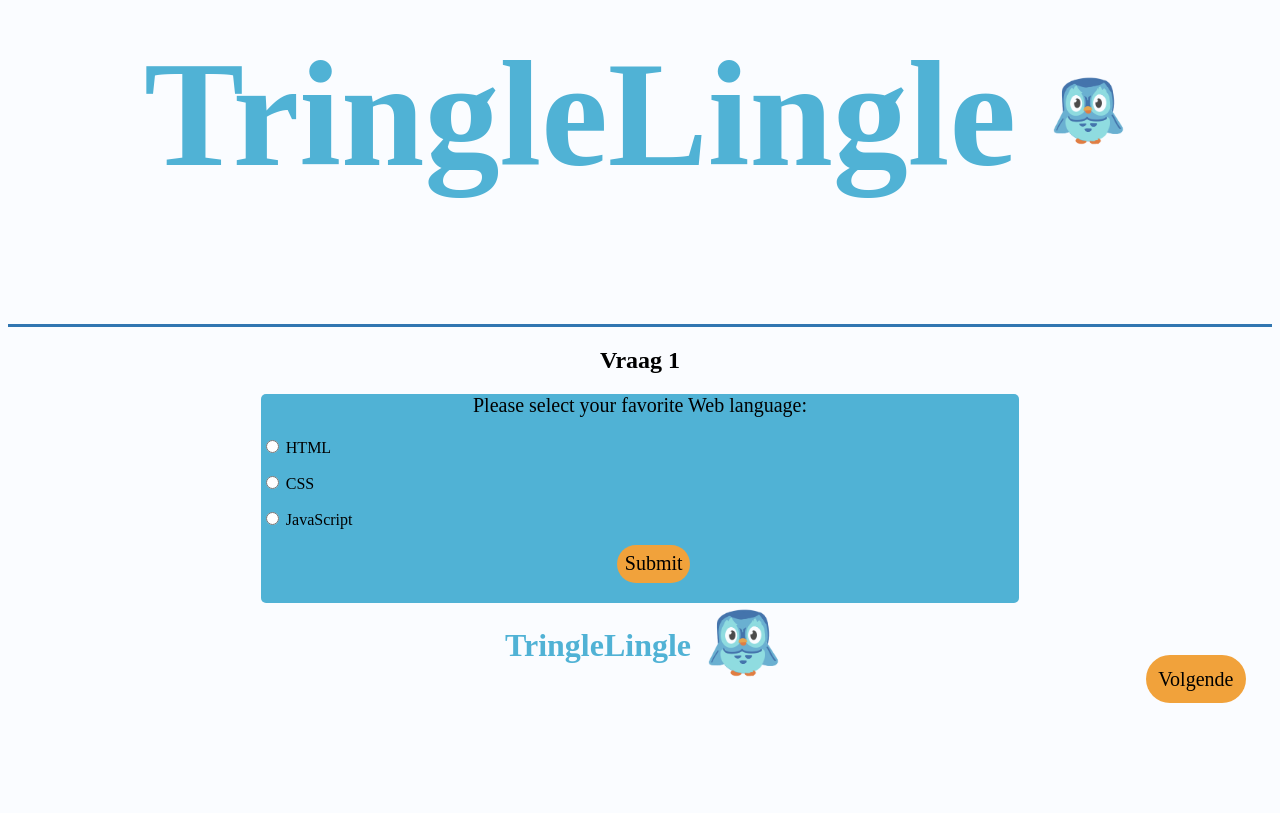
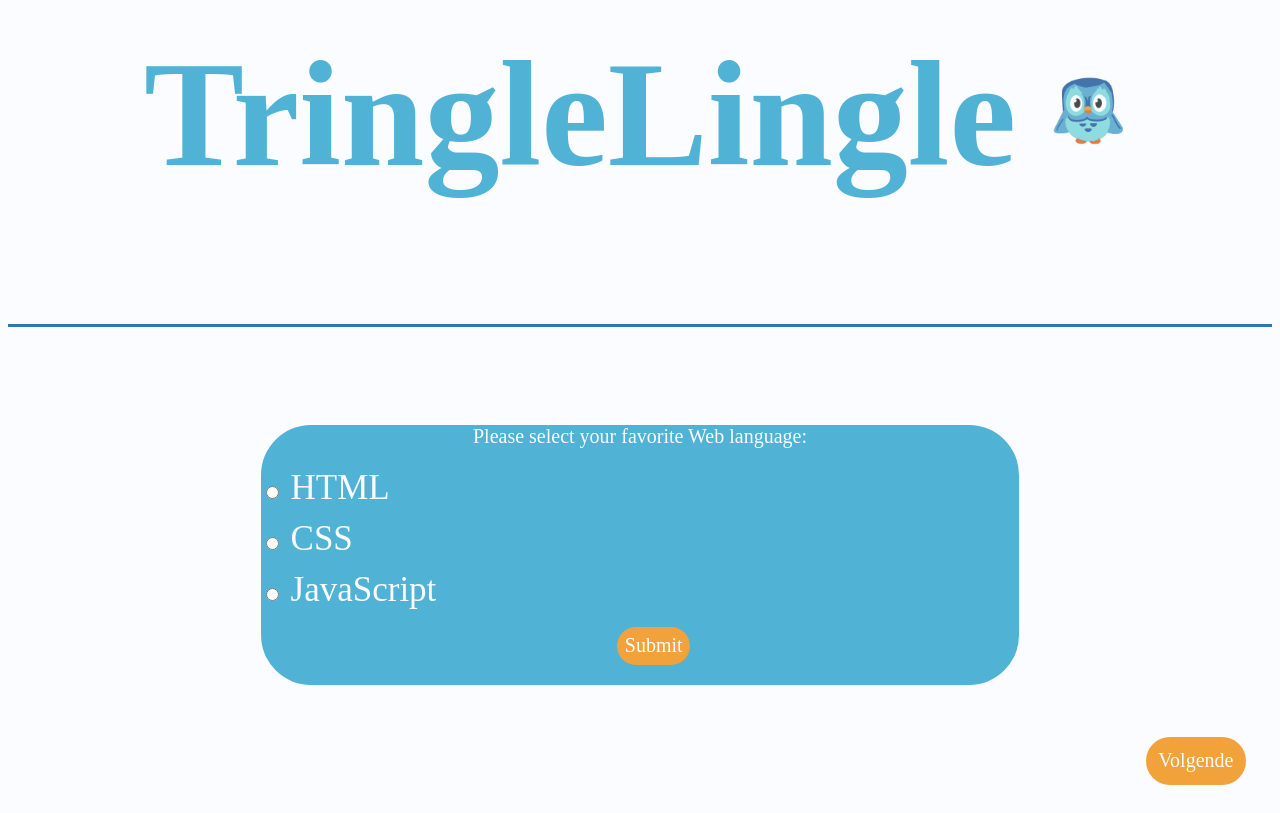
Before and after one commit to Coenicorn/tringlelingle, a website: page static/game1.html in a window 1280 px wide. Shown: the part 105-918 px from the top of the page. Before the commit the page ends 836 px from the top, so only its background shows below. Drawn offline with Linux system fonts and the light colour scheme.

Commit message:
test voor laptop

```diff
--- a/static/css/index.css
+++ b/static/css/index.css
@@ -1,6 +1,9 @@
 body {
     font-family: "Feather Bold";
     background-color: #FAFCFF;
+}
+h2 {
+font-size: 35px;
 }
 
 .topbar {
@@ -148,9 +151,12 @@ p {
 
 form {
     background-color: #50B2D5;
-    border-radius: 5px;
+    border-radius: 50px;
     width: 60%;
     margin: auto;
+    font-family: "Feather Bold";
+    font-size: 35px;
+    color: #FAFCFF;
 
 }
 
@@ -161,7 +167,7 @@ form {
     padding: 1%;
     border: 1px;
     border-radius: 50px;
-    color: black;
+    color: #FAFCFF;
     font-family: "Feather Bold";
     margin-top: 2rem;
     margin-left: 90%;
@@ -174,7 +180,7 @@ form {
     padding: 1%;
     border: 1px;
     border-radius: 50px;
-    color: black;
+    color: #FAFCFF;
     font-family: "Feather Bold";
     margin-left: 47%;
 
--- a/static/game1.html
+++ b/static/game1.html
@@ -16,7 +16,7 @@
         <img src="images/Mascotte.png" height="auto" width="100px">
     </nav>
 
-    <h2>Vraag 1</h2>
+    <h2 style="color: #FAFCFF; font-size: 35px;">Vraag 1</h2>
     <form id="quizForm">
         <p class="vraag">Please select your favorite Web language:</p>
         <input type="radio" id="html" name="fav_language" value="HTML">
@@ -31,14 +31,14 @@
     <div id="feedback" style="margin-top: 20px; font-size: 18px;"></div>
 
     <input class="next" type="submit" value="Volgende">
-
+<!----
     <footer class="botbar">
         <h1>TringleLingle</h1>
         <img src="images/Mascotte.png" height="auto" width="100px">
     </footer>
 
     <script src="script.js"></script>
-
+<!---->
 </body>
 
 </html>
```
